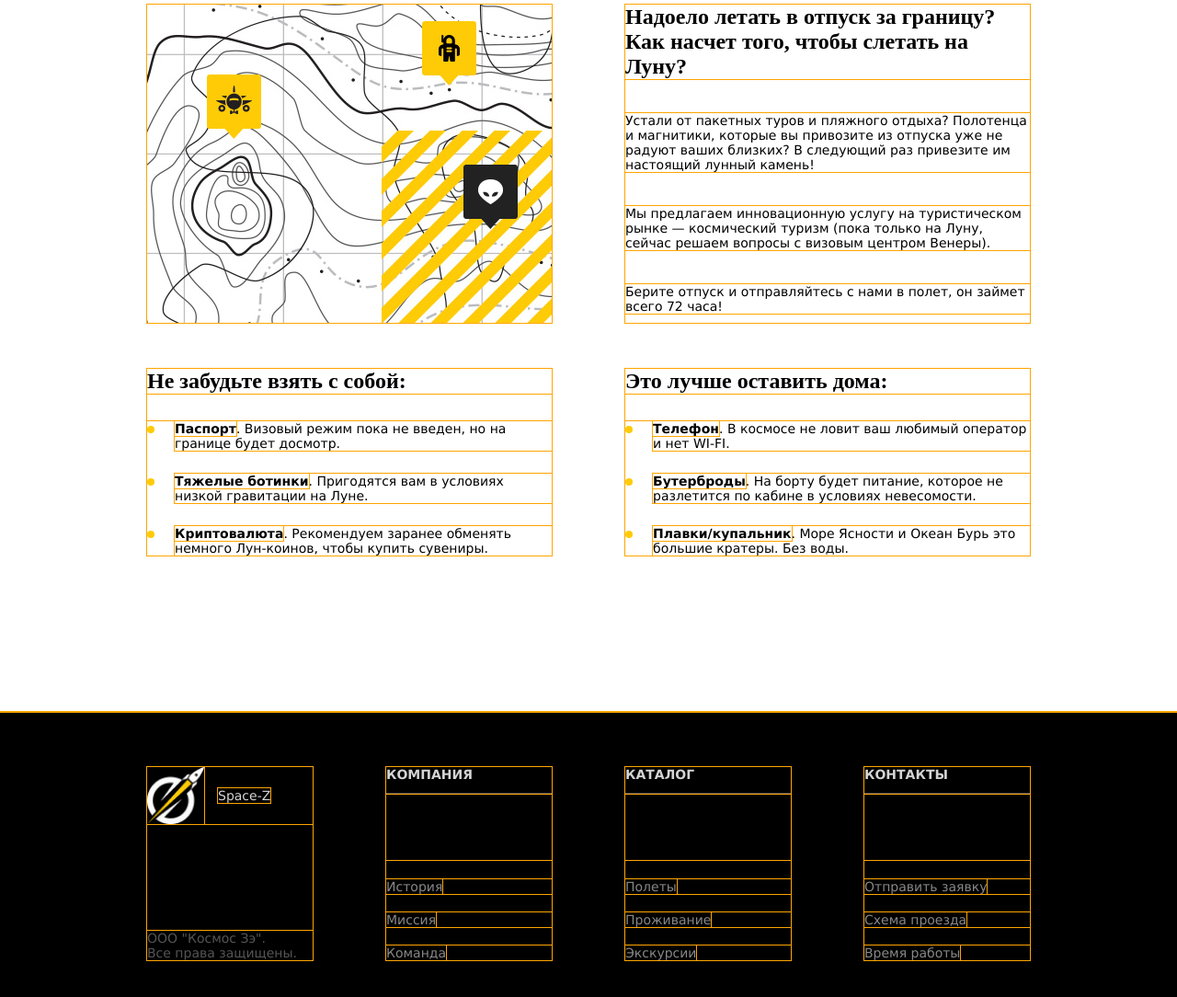
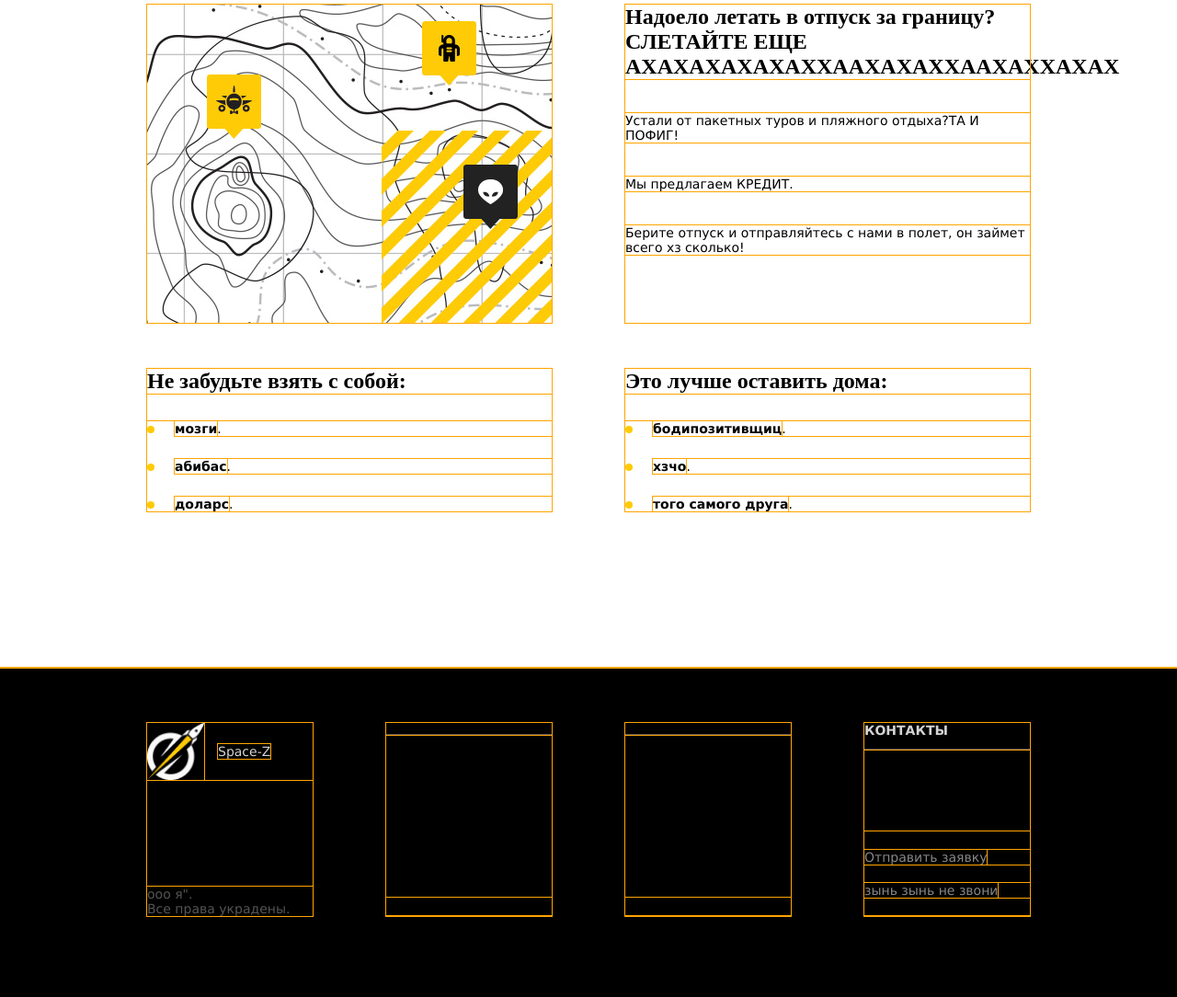
Before and after one commit to sashabereza/sait.githab.io, a plain HTML site: page index.html in a window 1280 px wide. Shown: the part 1080-2164 px from the top of the page at 92% size. Drawn offline with Linux system fonts and the light colour scheme.

Commit message:
Add files via upload

```diff
--- a/index.html
+++ b/index.html
@@ -24,10 +24,10 @@
 					<p>
 						Космически крутой туризм.
 						Пакетные и индивидуальные туры
-						по лучшим планетам галактики.
+						ВЫ ЗЛОМААААААНЫ.
 					</p>
 					<a href="#">
-						<span>ПОДБОР ТУРА</span>
+						<span>5000К РУБЛЕЙ ВДЕНЬ ИЗИ ЗАРАБАТОК</span>
 						<img src="img/right-arrow-dark.png" alt="стрелка">
 					</a>
 				</div>
@@ -52,13 +52,13 @@
 			<div>
 				<img src="img/advantage-icon-3.png" alt="icon">
 				<p>
-					Весь состав пилотов состоит из бывших космонавтов.
+					Весь состав пилотов состоит из бывших.
 				</p>
 			</div>
 			<div>
 				<img src="img/advantage-icon-4.png" alt="icon">
 				<p>
-					Экскурсии на луноходе на Море Ясности и Океан бурь.
+					Экскурсии на луноходе на Черное Море  и Тихий Океан.
 				</p>
 			</div>
 			</div>
@@ -68,35 +68,30 @@
 			</div>
 			<div>
 			<h2>
-				Надоело летать в отпуск за границу? Как насчет того, чтобы слетать на Луну?
+				Надоело летать в отпуск за границу? СЛЕТАЙТЕ ЕЩЕ АХАХАХАХАХАХХААХАХАХХААХАХХАХАХ
 			</h2>
 			<p>
-				Устали от пакетных туров и пляжного отдыха? Полотенца
-				и магнитики, которые вы привозите из отпуска уже
-				не радуют ваших близких? В следующий раз привезите
-				им настоящий лунный камень!
+				Устали от пакетных туров и пляжного отдыха?ТА И ПОФИГ!
 			</p>
 			<p>
-				Мы предлагаем инновационную услугу на туристическом
-				рынке — космический туризм (пока только на Луну, сейчас
-				решаем вопросы с визовым центром Венеры).
+				Мы предлагаем КРЕДИТ.
 			</p>
 			<p>
 				Берите отпуск и отправляйтесь с нами в полет,
-				он займет всего 72 часа!
+				он займет всего хз сколько!
 			</p>
 			</div>
 			<div>
 				<h2>Не забудьте взять с собой:</h2>
 					<ul>
 						<li>
-						<span>Паспорт</span>. Визовый режим пока не введен, но на границе будет досмотр.
+						<span>мозги</span>.
 						</li>
 						<li>
-						<span>Тяжелые ботинки</span>. Пригодятся вам в условиях низкой гравитации на Луне.
+						<span>абибас</span>.
 						</li>
 						<li>
-						<span>Криптовалюта</span>. Рекомендуем заранее обменять немного Лун-коинов, чтобы купить сувениры.
+						<span>доларс</span>.
 						</li>
 					</ul>
 				</div>
@@ -104,13 +99,13 @@
 					<h2>Это лучше оставить дома:</h2>
 						<ul>
 							<li>
-							<span>Телефон</span>. В космосе не ловит ваш любимый оператор и нет WI-FI.
+							<span>бодипозитивщиц</span>.
 							</li>
 							<li>
-							<span>Бутерброды</span>. На борту будет питание, которое не разлетится по кабине в условиях невесомости.
+							<span>хзчо</span>.
 							</li>
 							<li>
-							<span>Плавки/купальник</span>. Море Ясности и Океан Бурь это большие кратеры. Без воды.
+							<span>того самого друга</span>.
 							</li>
 						</ul>
 				</div>
@@ -121,30 +116,30 @@
 						<img src="img/logo.png" alt="лого">
 						<span>Space-Z</span>
 					</p>
-					<p>ООО "Космос Зэ".<br/>Все права защищены.</p>
+					<p>ооо я".<br/>Все права украдены.</p>
 				</div>
 				<div>
-					<h2>КОМПАНИЯ</h2>
+					<h2></h2>
 					<ul>
-						<li><a href="#">История</a></li>
-						<li><a href="#">Миссия</a></li>
-						<li><a href="#">Команда</a></li>
+						<li><a href="#"></a></li>
+						<li><a href="#"></a></li>
+						<li><a href="#"></a></li>
 					</ul>
 				</div>
 				<div>
-				<h2>КАТАЛОГ</h2>
+				<h2></h2>
 					<ul>
-						<li><a href="#">Полеты</a></li>
-						<li><a href="#">Проживание</a></li>
-						<li><a href="#">Экскурсии</a></li>
+						<li><a href="#"</a></li>
+						<li><a href="#"></a></li>
+						<li><a href="#"></a></li>
 					</ul>
 				</div>
 				<div>
 					<h2>КОНТАКТЫ</h2>
 					<ul>
 						<li><a href="#">Отправить заявку</a></li>
-						<li><a href="#">Схема проезда</a></li>
-						<li><a href="#">Время работы</a></li>
+						<li><a href="#">зынь зынь не звони</a></li>
+						<li><a href="#"></a></li>
 					</ul>
 				</div>
 			</footer>
```
